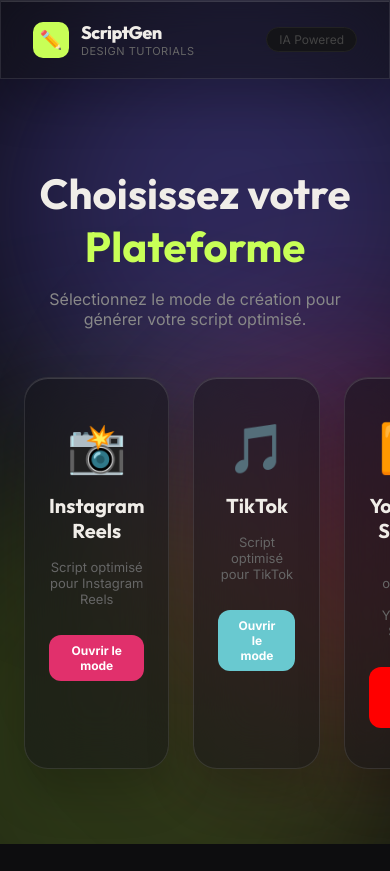
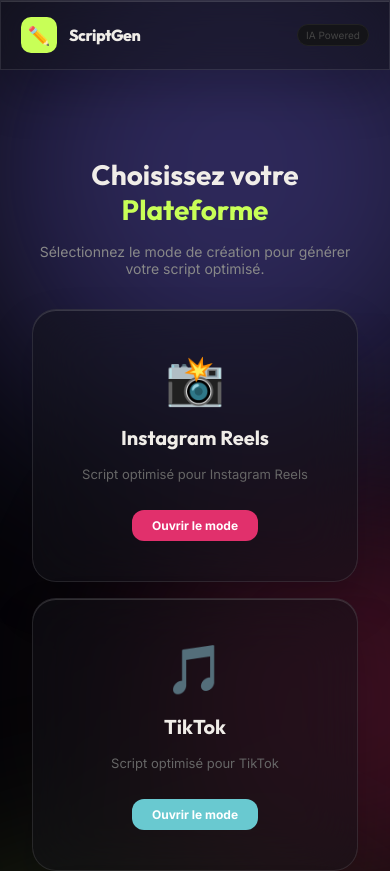
Before and after one commit to jacquesespoir9-wq/script-creator, a React (Vite) app: page / in a window 390 px wide. Shown: the top 871 px of the page. Before the commit the page ends 844 px from the top, so only its background shows below. Built offline with nearby package versions, Linux system fonts and the light colour scheme; the HTML template or start-up script is replaced by a standard one.

Commit message:
feat: update responsive design for all devices

```diff
--- a/src/components/Layout.jsx
+++ b/src/components/Layout.jsx
@@ -59,26 +59,34 @@
           position: relative;
           z-index: 10;
         }
+        /* Mobile adaptation */
+        @media (max-width: 768px) {
+          .header-nav { padding: 16px 20px !important; }
+          .logo-text { font-size: 16px !important; }
+          .logo-subtext { display: none; }
+          .main-content { padding: 8px !important; }
+          .app-badge { padding: 4px 8px !important; font-size: 10px !important; }
+        }
       `}</style>
 
       {/* Header */}
-      <div className="content-layer glass-panel" style={{ borderBottom: "none", padding: "20px 32px", display: "flex", alignItems: "center", justifyContent: "space-between", position: "sticky", top: 0, zIndex: 100 }}>
+      <div className="content-layer glass-panel header-nav" style={{ borderBottom: "none", padding: "20px 32px", display: "flex", alignItems: "center", justifyContent: "space-between", position: "sticky", top: 0, zIndex: 100 }}>
         <div
           onClick={() => navigate('/')}
           style={{ display: "flex", alignItems: "center", gap: 12, cursor: 'pointer' }}
         >
           <div style={{ width: 36, height: 36, background: "#C8FF57", borderRadius: 10, display: "flex", alignItems: "center", justifyContent: "center", fontSize: 18 }}>✏️</div>
           <div>
-            <div style={{ fontFamily: "'Outfit', sans-serif", fontSize: 18, fontWeight: 800, letterSpacing: "-0.5px" }}>ScriptGen</div>
-            <div style={{ fontSize: 11, color: "#666", letterSpacing: "0.5px" }}>DESIGN TUTORIALS</div>
+            <div className="logo-text" style={{ fontFamily: "'Outfit', sans-serif", fontSize: 18, fontWeight: 800, letterSpacing: "-0.5px" }}>ScriptGen</div>
+            <div className="logo-subtext" style={{ fontSize: 11, color: "#666", letterSpacing: "0.5px" }}>DESIGN TUTORIALS</div>
           </div>
         </div>
-        <div style={{ fontSize: 12, color: "#444", background: "#141418", border: "1px solid #222", borderRadius: 20, padding: "4px 12px" }}>
+        <div className="app-badge" style={{ fontSize: 12, color: "#444", background: "#141418", border: "1px solid #222", borderRadius: 20, padding: "4px 12px" }}>
           IA Powered
         </div>
       </div>
 
-      <div className="content-layer" style={{ position: "relative", minHeight: "calc(100vh - 80px)" }}>
+      <div className="content-layer main-content" style={{ position: "relative", minHeight: "calc(100vh - 80px)" }}>
         {children}
       </div>
       <InstallBanner />
--- a/src/components/ScriptGenerator.jsx
+++ b/src/components/ScriptGenerator.jsx
@@ -67,8 +67,6 @@
 Sois précis, concis et adapte le script au format ${platformInfo.label} (durée ${duration}s). Le script doit être directement utilisable pour filmer.`;
 
     try {
-      // Note: In a real app, API calling happens on backend.
-      // For this demo, we keep the original logic.
       const response = await fetch("https://openrouter.ai/api/v1/chat/completions", {
         method: "POST",
         headers: {
@@ -126,7 +124,23 @@
   const selectedPlatform = PLATFORMS.find((p) => p.id === platform);
 
   return (
-    <div style={{ maxWidth: 900, margin: "0 auto", padding: "32px 24px", display: "grid", gridTemplateColumns: "1fr 1fr", gap: 24 }}>
+    <div>
+      <style>{`
+        .generator-container {
+          display: grid;
+          grid-template-columns: 1fr 1fr;
+          gap: 24px;
+        }
+        @media (max-width: 820px) {
+          .generator-container {
+            grid-template-columns: 1fr;
+          }
+          .tone-grid {
+             justify-content: center;
+          }
+        }
+      `}</style>
+      <div className="generator-container">
         {/* LEFT PANEL */}
         <div style={{ display: "flex", flexDirection: "column", gap: 20 }}>
           {/* Upload */}
@@ -160,9 +174,7 @@
             )}
           </div>
 
-        {/* Platform selection is hidden or read-only if we are on a specific page, or shown to allow switching?
-           The user wants "each mode on its page", implying we stay on that mode.
-        */}
+          {/* Platform selection */}
           <div>
             <label style={{ fontSize: 12, fontWeight: 600, color: "#888", letterSpacing: "1px", textTransform: "uppercase", display: "block", marginBottom: 10 }}>Plateforme</label>
             <div style={{ display: "flex", gap: 8 }}>
@@ -192,7 +204,7 @@
           {/* Tone */}
           <div>
             <label style={{ fontSize: 12, fontWeight: 600, color: "#888", letterSpacing: "1px", textTransform: "uppercase", display: "block", marginBottom: 10 }}>Ton</label>
-          <div style={{ display: "flex", flexWrap: "wrap", gap: 8 }}>
+            <div className="tone-grid" style={{ display: "flex", flexWrap: "wrap", gap: 8 }}>
               {TONES.map((t) => (
                 <button key={t.id} className="pill-btn" onClick={() => setTone(t.id)}
                   style={{ padding: "8px 16px", borderRadius: 20, background: tone === t.id ? "#1E1E2A" : "transparent", border: `1.5px solid ${tone === t.id ? "#7B6EF6" : "#222"}`, color: tone === t.id ? "#A89CF7" : "#555", fontSize: 12, fontWeight: 500 }}>
@@ -284,6 +296,7 @@
           )}
         </div>
       </div>
+    </div>
   );
 };
 
--- a/src/pages/HomePage.jsx
+++ b/src/pages/HomePage.jsx
@@ -7,15 +7,31 @@
 
   return (
     <div style={{ maxWidth: 900, margin: "0 auto", padding: "60px 24px", textAlign: 'center' }}>
-      <h1 style={{ fontFamily: "'Outfit', sans-serif", fontSize: 42, marginBottom: 16 }}>
+      <style>{`
+        .home-grid {
+          display: grid;
+          grid-template-columns: repeat(3, 1fr);
+          gap: 24px;
+        }
+        @media (max-width: 900px) {
+          .home-grid { grid-template-columns: repeat(2, 1fr); }
+          .home-title { font-size: 32px !important; }
+        }
+        @media (max-width: 600px) {
+          .home-grid { grid-template-columns: 1fr; gap: 16px; }
+          .home-title { font-size: 28px !important; }
+          .home-desc { font-size: 14px !important; margin-bottom: 32px !important; }
+        }
+      `}</style>
+
+      <h1 className="home-title" style={{ fontFamily: "'Outfit', sans-serif", fontSize: 42, marginBottom: 16 }}>
         Choisissez votre <span style={{ color: "#C8FF57" }}>Plateforme</span>
       </h1>
-      <p style={{ color: "#888", marginBottom: 48, fontSize: 16 }}>
+      <p className="home-desc" style={{ color: "#888", marginBottom: 48, fontSize: 16 }}>
         Sélectionnez le mode de création pour générer votre script optimisé.
       </p>
 
-      <div style={{ display: "grid", gridTemplateColumns: "repeat(3, 1fr)", gap: 24 }}>
-        {PLATFORMS.map((p) => (
+      <div className="home-grid">        {PLATFORMS.map((p) => (
           <div
             key={p.id}
             onClick={() => navigate(`/${p.id}`)}
```
Lines whose indentation alone changed are shown as unchanged.
